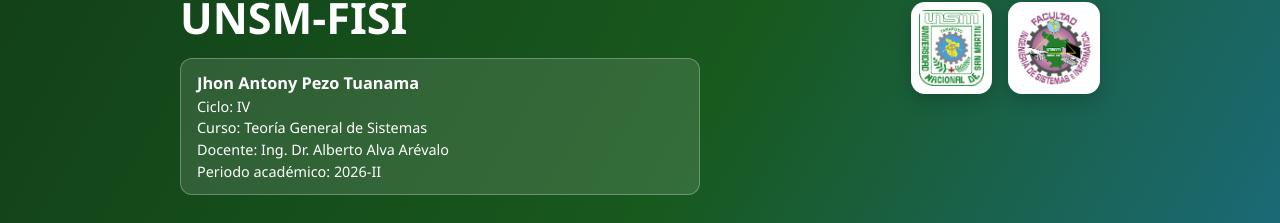
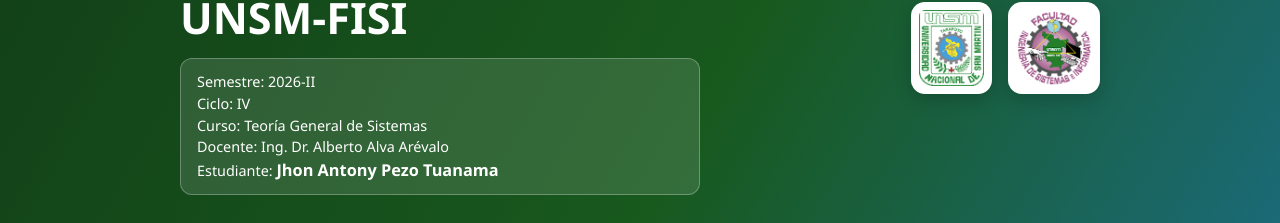
Before and after one commit to miltonpezo1991-png/BLog-UNSM-FISI, a React (Vite) app: page / in a window 1280 px wide. Shown: the part 210-433 px from the top of the page. Built offline with nearby package versions, Linux system fonts and the light colour scheme; no server answers; the database is empty.

Commit message:
Orden del bloque de autor: semestre, ciclo, curso, docente, estudiante

```diff
--- a/src/components/Hero.jsx
+++ b/src/components/Hero.jsx
@@ -13,13 +13,13 @@
           </h1>
 
           <div className="autor-box">
-            <p>
-              <b>{AUTOR.nombre}</b>
-            </p>
+            <p>Semestre: {AUTOR.periodo}</p>
             <p>Ciclo: {AUTOR.ciclo}</p>
             <p>Curso: {AUTOR.curso}</p>
             <p>Docente: {AUTOR.docente}</p>
-            <p>Periodo académico: {AUTOR.periodo}</p>
+            <p>
+              Estudiante: <b>{AUTOR.nombre}</b>
+            </p>
           </div>
         </div>
         <div className="banner-logos">
```
